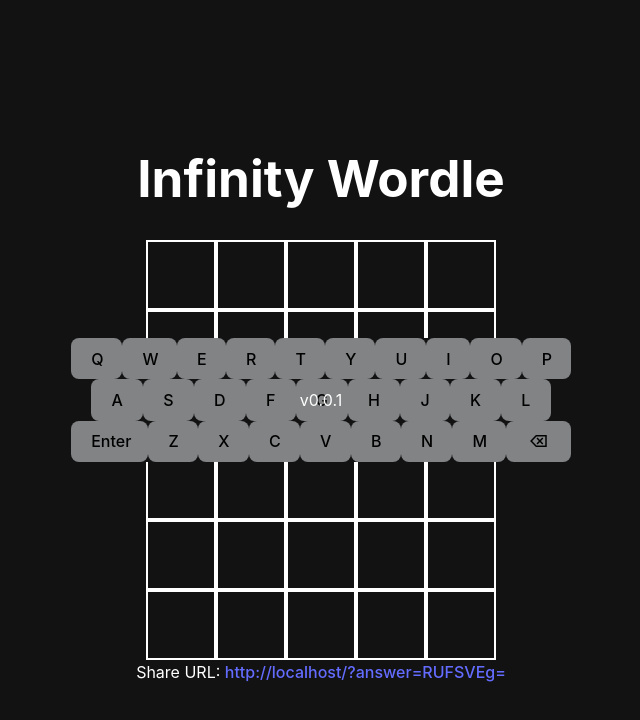
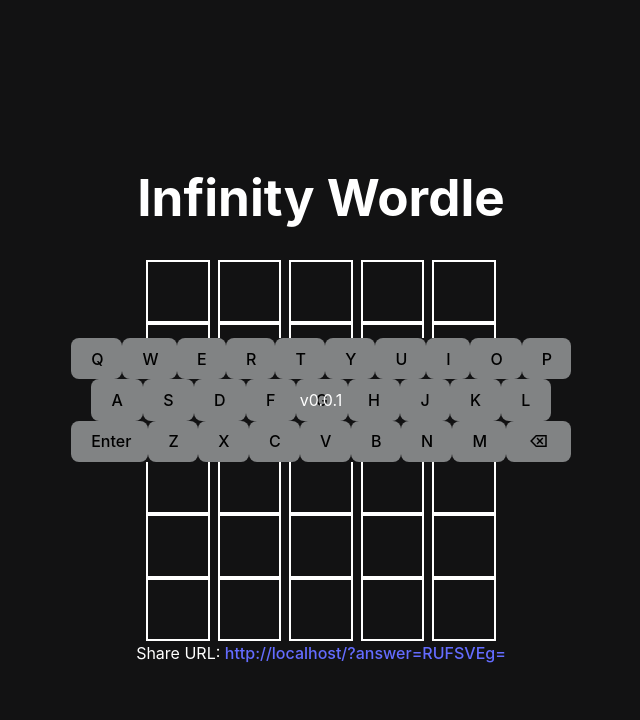
Before and after one commit to awazonable/infinity-wordle, a React (Vite) app: page / in a window 1280 px wide. Shown: the top 720 px of the page, without its empty margins (319-959 px from the left). Built offline with nearby package versions, Linux system fonts and the light colour scheme.

Commit message:
fix: グリッドのスタイルを直接CSSに追加

```diff
--- a/package.json
+++ b/package.json
@@ -1,7 +1,7 @@
 {
   "name": "infinity-wordle",
   "private": true,
-  "version": "0.0.7",
+  "version": "0.0.8",
   "type": "module",
   "scripts": {
     "dev": "vite",
--- a/src/index.css
+++ b/src/index.css
@@ -8,13 +8,21 @@
   }
 }
 
+@layer components {
+  .grid-cols-5 {
+    display: grid;
+    grid-template-columns: repeat(5, 1fr);
+    gap: 0.5rem;
+  }
+}
+
 :root {
   font-family: Inter, system-ui, Avenir, Helvetica, Arial, sans-serif;
   line-height: 1.5;
   font-weight: 400;
 
   color-scheme: light dark;
-  color: rgba(255, 255, 255, 0.87);
+  color: #ffffffde;
   background-color: #242424;
 
   font-synthesis: none;
@@ -37,7 +45,7 @@ body {
   min-width: 320px;
   min-height: 100vh;
   background-color: #121213;
-  color: #ffffff;
+  color: #fff;
 }
 
 h1 {
@@ -67,7 +75,7 @@ button:focus-visible {
 @media (prefers-color-scheme: light) {
   :root {
     color: #213547;
-    background-color: #ffffff;
+    background-color: #fff;
   }
   a:hover {
     color: #747bff;
```
